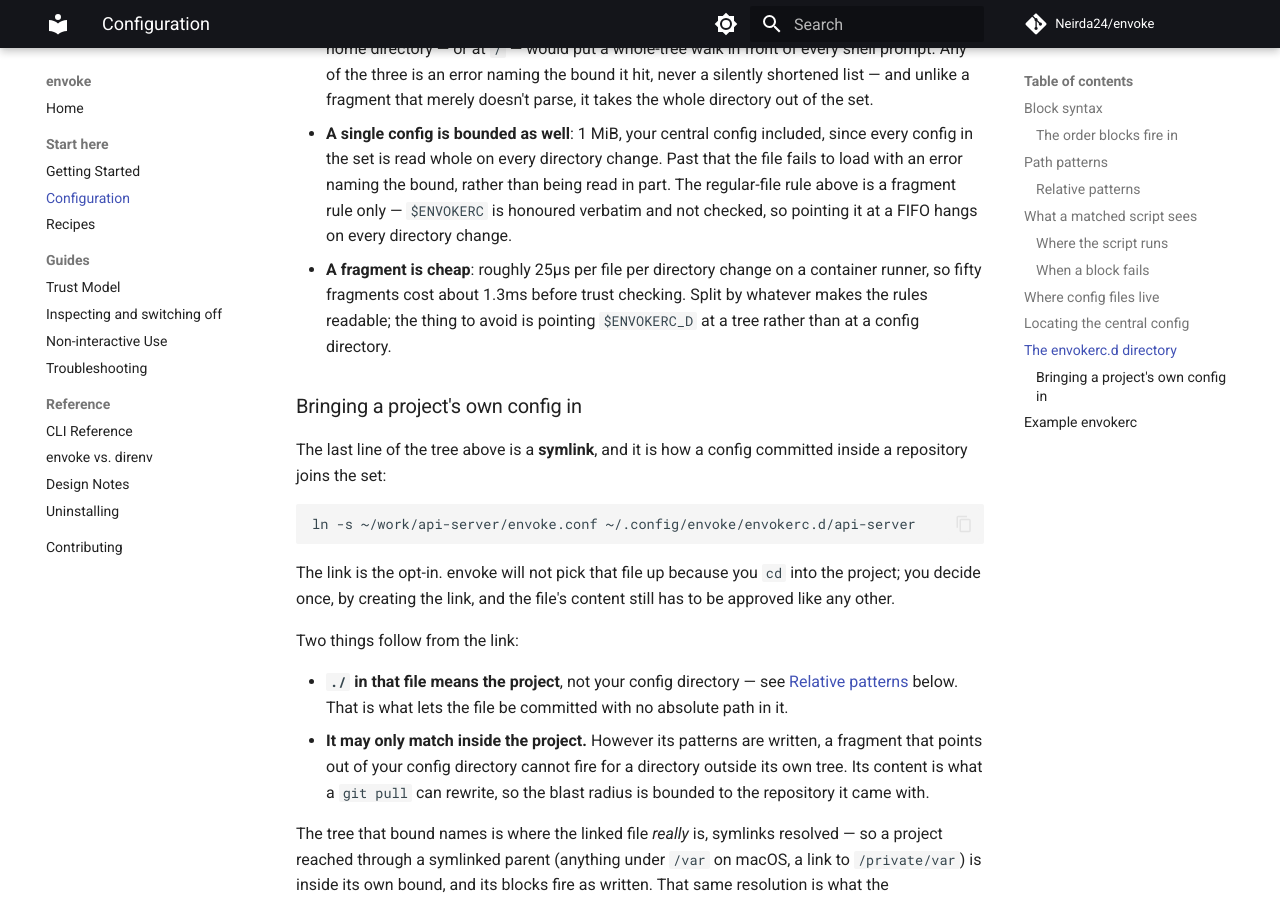
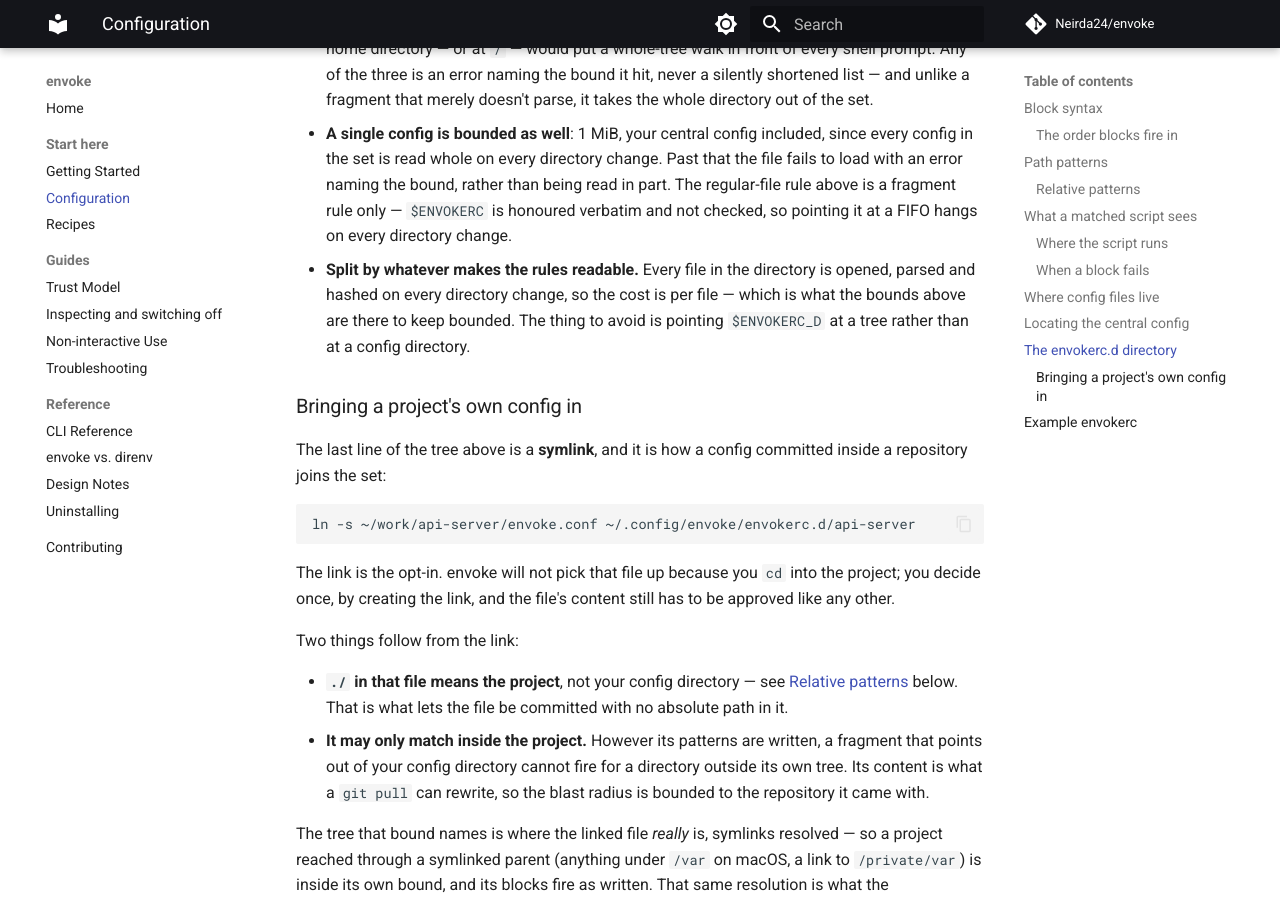
Before and after one commit to Neirda24/envoke, an MkDocs documentation site: the page built from docs/configuration.md, in a window 1280 px wide and 900 px high, scrolled down 6809 px. Built offline with MkDocs 1.6.1 and Material for MkDocs 9.7.7, drawn with Linux system fonts in a browser that asks for light colours; comment, search, counter and statistics services are not loaded.

Commit message:
docs: drop the unverified per-fragment cost figure (#33)
"roughly 25µs per file per directory change on a container runner, so
fifty fragments cost about 1.3ms" is a measurement with no benchmark
behind it in the tree, on hardware the sentence itself admits is
unrepresentative. Nothing would notice it going stale, and a reader
sizing their config directory would be sizing it against a number
nobody can reproduce.

The actionable half is kept and stated qualitatively: the cost is per
file because every file is opened, parsed and hashed on every directory
change, which is what the bounds documented just above are for.

A real figure needs a benchmark that runs somewhere reportable before
the docs quote one.

Assisted-by: Claude:claude-opus-5

```diff
--- a/docs/configuration.md
+++ b/docs/configuration.md
@@ -262,10 +262,11 @@ loads is one you put in your own config directory. That is a deliberate limit
   read in part. The regular-file rule above is a fragment rule only —
   `$ENVOKERC` is honoured verbatim and not checked, so pointing it at a FIFO
   hangs on every directory change.
-- **A fragment is cheap**: roughly 25µs per file per directory change on a
-  container runner, so fifty fragments cost about 1.3ms before trust
-  checking. Split by whatever makes the rules readable; the thing to avoid
-  is pointing `$ENVOKERC_D` at a tree rather than at a config directory.
+- **Split by whatever makes the rules readable.** Every file in the directory
+  is opened, parsed and hashed on every directory change, so the cost is per
+  file — which is what the bounds above are there to keep bounded. The thing
+  to avoid is pointing `$ENVOKERC_D` at a tree rather than at a config
+  directory.
 
 ### Bringing a project's own config in
 
```
